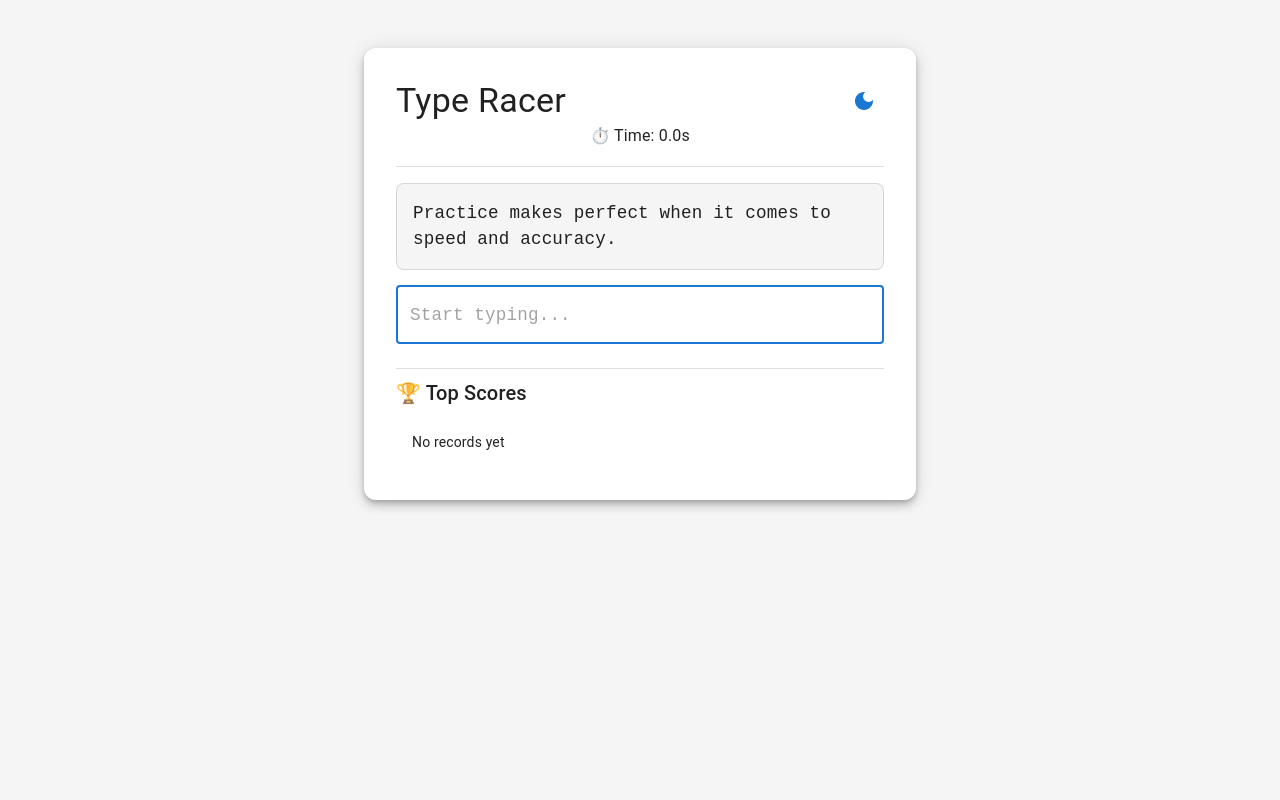
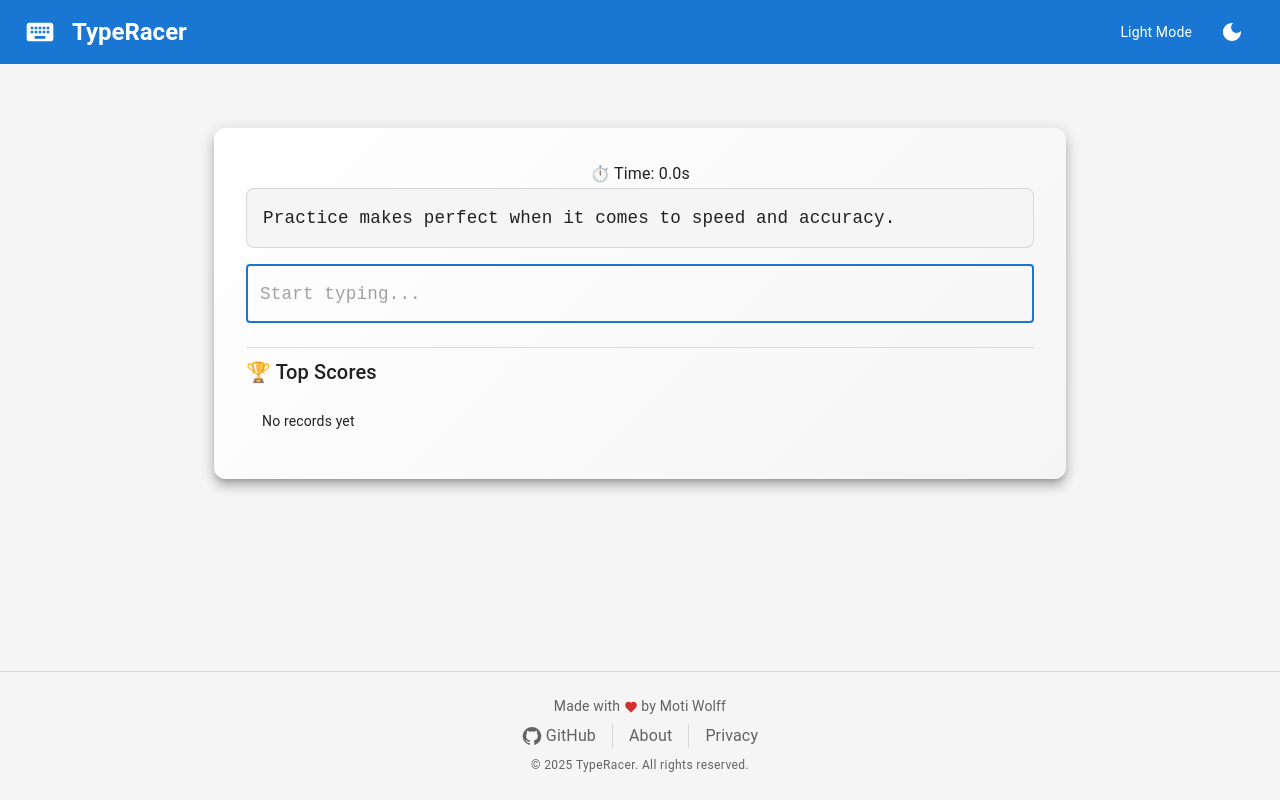
Before and after one commit to MotiWolff/TypeRacer, a React (Vite) app: page / in a window 1280 px wide. Built offline with nearby package versions, Linux system fonts and the light colour scheme.

Commit message:
feat: Implement basic UI layout with Header and Footer components

```diff
--- /dev/null
+++ b/src/components/common/Footer.jsx
@@ -0,0 +1,37 @@
+import { Box, Typography, Link, Divider } from "@mui/material";
+import { GitHub, Favorite } from "@mui/icons-material";
+
+export default function Footer() {
+    return (
+        <Box
+            component="footer"
+            sx={{
+                mt: 6,
+                py: 3,
+                textAlign: "center",
+                borderTop: 1,
+                borderColor: "divider",
+            }}
+        >
+            <Typography variant="body2" color="text.secondary" sx={{ mb: 1 }}>
+                Made with <Favorite sx={{ fontSize: 14, color: "error.main", verticalAlign: "middle" }} /> by Moti Wolff
+            </Typography>
+            <Box sx={{ display: "flex", justifyContent: "center", gap: 2, flexWrap: "wrap" }}>
+                <Link href="https://github.com/MotiWolff" underline="hover" color="text.secondary" sx={{ display: "flex", alignItems: "center", gap: 0.5 }}>
+                    <GitHub fontSize="small" /> GitHub
+                </Link>
+                <Divider orientation="vertical" flexItem />
+                <Link href="#" underline="hover" color="text.secondary">
+                    About
+                </Link>
+                <Divider orientation="vertical" flexItem />
+                <Link href="#" underline="hover" color="text.secondary">
+                    Privacy
+                </Link>
+            </Box>
+            <Typography variant="caption" color="text.secondary" sx={{ mt: 1, display: "block" }}>
+                © {new Date().getFullYear()} TypeRacer. All rights reserved.
+            </Typography>
+        </Box>
+    );
+}
--- /dev/null
+++ b/src/components/common/Header.jsx
@@ -0,0 +1,26 @@
+import { AppBar, Toolbar, Typography, IconButton, Box } from "@mui/material";
+import { DarkMode, LightMode, Keyboard } from "@mui/icons-material";
+import { useThemeContext } from "../../context/ThemeContext";
+
+export default function Header() {
+    const { toggleTheme, mode } = useThemeContext();
+
+    return (
+        <AppBar position="static" elevation={0} sx={{ mb: 4 }}>
+            <Toolbar>
+                <Keyboard sx={{ mr: 2, fontSize: 32 }} />
+                <Typography variant="h5" component="div" sx={{ flexGrow: 1, fontWeight: 600 }}>
+                    TypeRacer
+                </Typography>
+                <Box sx={{ display: "flex", gap: 1, alignItems: "center" }}>
+                    <Typography variant="body2" sx={{ mr: 1, display: { xs: "none", sm: "block" } }}>
+                        {mode === "light" ? "Light" : "Dark"} Mode
+                    </Typography>
+                    <IconButton onClick={toggleTheme} color="inherit" size="large">
+                        {mode === "light" ? <DarkMode /> : <LightMode />}
+                    </IconButton>
+                </Box>
+            </Toolbar>
+        </AppBar>
+    );
+}
--- a/src/pages/GamePage.jsx
+++ b/src/pages/GamePage.jsx
@@ -1,15 +1,12 @@
 import {
     Container,
     Paper,
-    Typography,
     Box,
     Button,
     Snackbar,
     Alert,
-    Divider,
-    IconButton,
 } from "@mui/material";
-import { DarkMode, LightMode } from "@mui/icons-material";
+import { Refresh } from "@mui/icons-material";
 import { texts } from "../data/texts";
 import { useTypeRacer } from "../hooks/useTypeRacer";
 import TextDisplay from "../components/common/TextDisplay.jsx";
@@ -17,13 +14,13 @@
 import Timer from "../components/common/Timer.jsx";
 import Leaderboard from "../components/common/Leaderboard.jsx";
 import MistakeAlert from "../components/game/MistakeAlert.jsx";
-import { useThemeContext } from "../context/ThemeContext.jsx";
+import Header from "../components/common/Header.jsx";
+import Footer from "../components/common/Footer.jsx";
 
 export default function GamePage() {
     // Select random text for typing challenge
     const randomText = texts[Math.floor(Math.random() * texts.length)];
     const { state, dispatch } = useTypeRacer(randomText);
-    const { toggleTheme, mode } = useThemeContext();
 
     const {
         text,
@@ -61,51 +58,65 @@
     };
 
     return (
-        <Container maxWidth="sm" sx={{ mt: 6 }}>
-            <Paper elevation={6} sx={{ p: 4, borderRadius: 3 }}>
-                <Box display="flex" justifyContent="space-between" alignItems="center">
-                    <Typography variant="h4">Type Racer</Typography>
-                    <IconButton onClick={toggleTheme} color="primary">
-                        {mode === "light" ? <DarkMode /> : <LightMode />}
-                    </IconButton>
-                </Box>
+        <Box sx={{ display: "flex", flexDirection: "column", minHeight: "100vh" }}>
+            <Header />
 
+            <Container maxWidth="md" sx={{ flex: 1, py: 4 }}>
+                <Paper
+                    elevation={8}
+                    sx={{
+                        p: 4,
+                        borderRadius: 3,
+                        background: (theme) =>
+                            theme.palette.mode === 'dark'
+                                ? 'linear-gradient(135deg, #1e1e1e 0%, #2d2d2d 100%)'
+                                : 'linear-gradient(135deg, #ffffff 0%, #f5f5f5 100%)',
+                    }}
+                >
                     <Timer elapsedTime={elapsedTime} />
-                <Divider sx={{ my: 2 }} />
+
                     <TextDisplay text={text} userInput={userInput} />
+
                     <TypingInput
                         value={userInput}
                         onChange={handleChange}
-                    disable={isFinished}
+                        disabled={isFinished}
                     />
 
                     {/* Display error alert when user makes a typo */}
                     <MistakeAlert show={mistake} />
 
-                {/* Show restart button on mistake */}
-                {mistake && (
+                    {/* Show restart button on mistake or finish */}
+                    {(mistake || isFinished) && (
                         <Box textAlign="center" mt={2}>
                             <Button
                                 onClick={() => dispatch({ type: "RESET" })}
                                 variant="contained"
+                                size="large"
+                                startIcon={<Refresh />}
+                                sx={{ px: 4, py: 1.5, borderRadius: 2 }}
                             >
-                            Restart
+                                {isFinished ? "Play Again" : "Restart"}
                             </Button>
                         </Box>
                     )}
 
                     <Leaderboard leaderboard={leaderboard} />
                 </Paper>
+            </Container>
+
+            <Footer />
 
             <Snackbar
                 open={snackbar.open}
                 autoHideDuration={3000}
                 onClose={() => dispatch({ type: "SNACK_CLOSE" })}
+                anchorOrigin={{ vertical: "top", horizontal: "center" }}
             >
-                <Alert severity={snackbar.severity} variant="filled">
+                <Alert severity={snackbar.severity} variant="filled" sx={{ width: "100%" }}>
                     {snackbar.message}
                 </Alert>
             </Snackbar>
-        </Container>
+        </Box>
     );
 }
```
Lines whose indentation alone changed are shown as unchanged.
